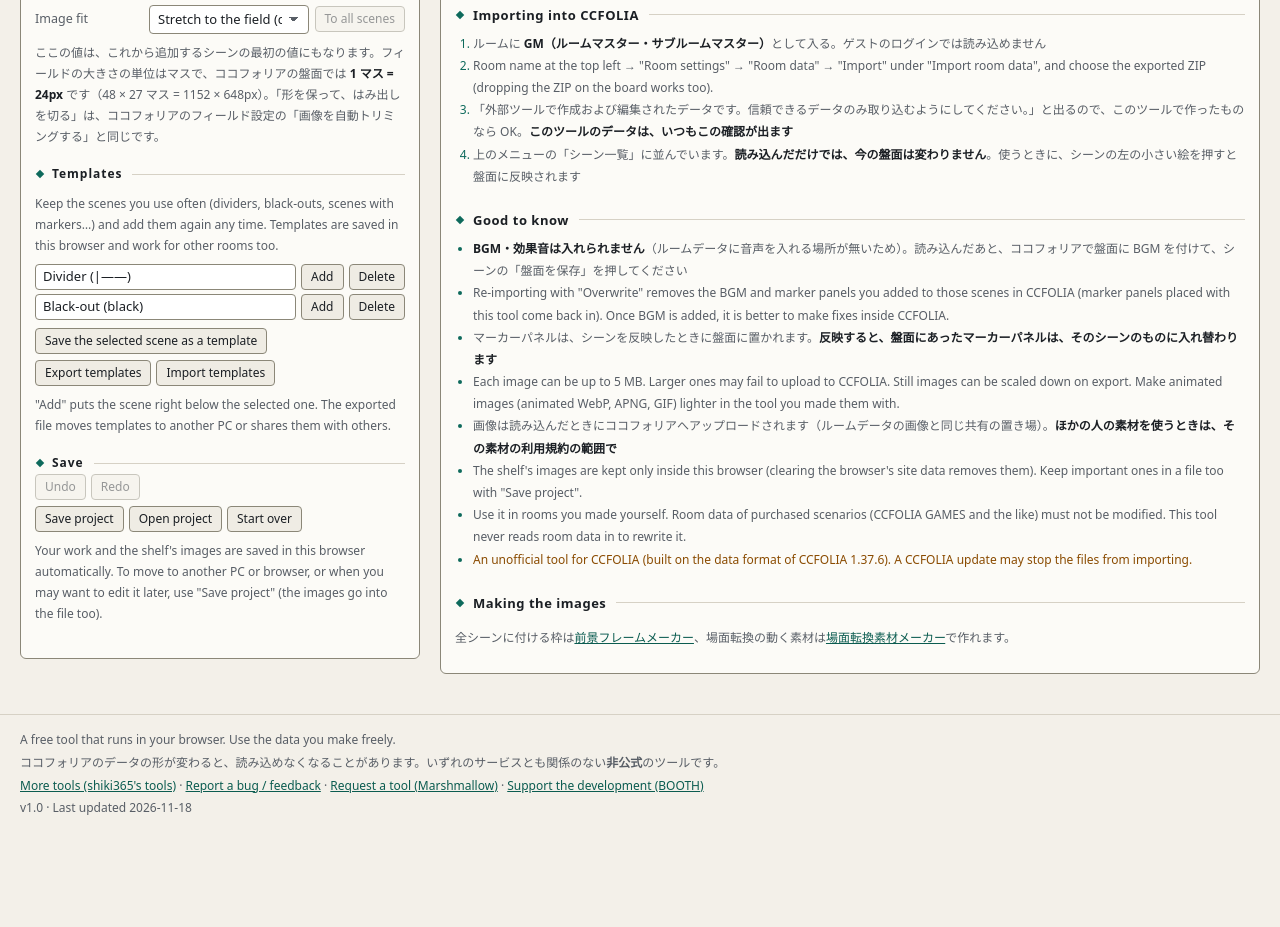
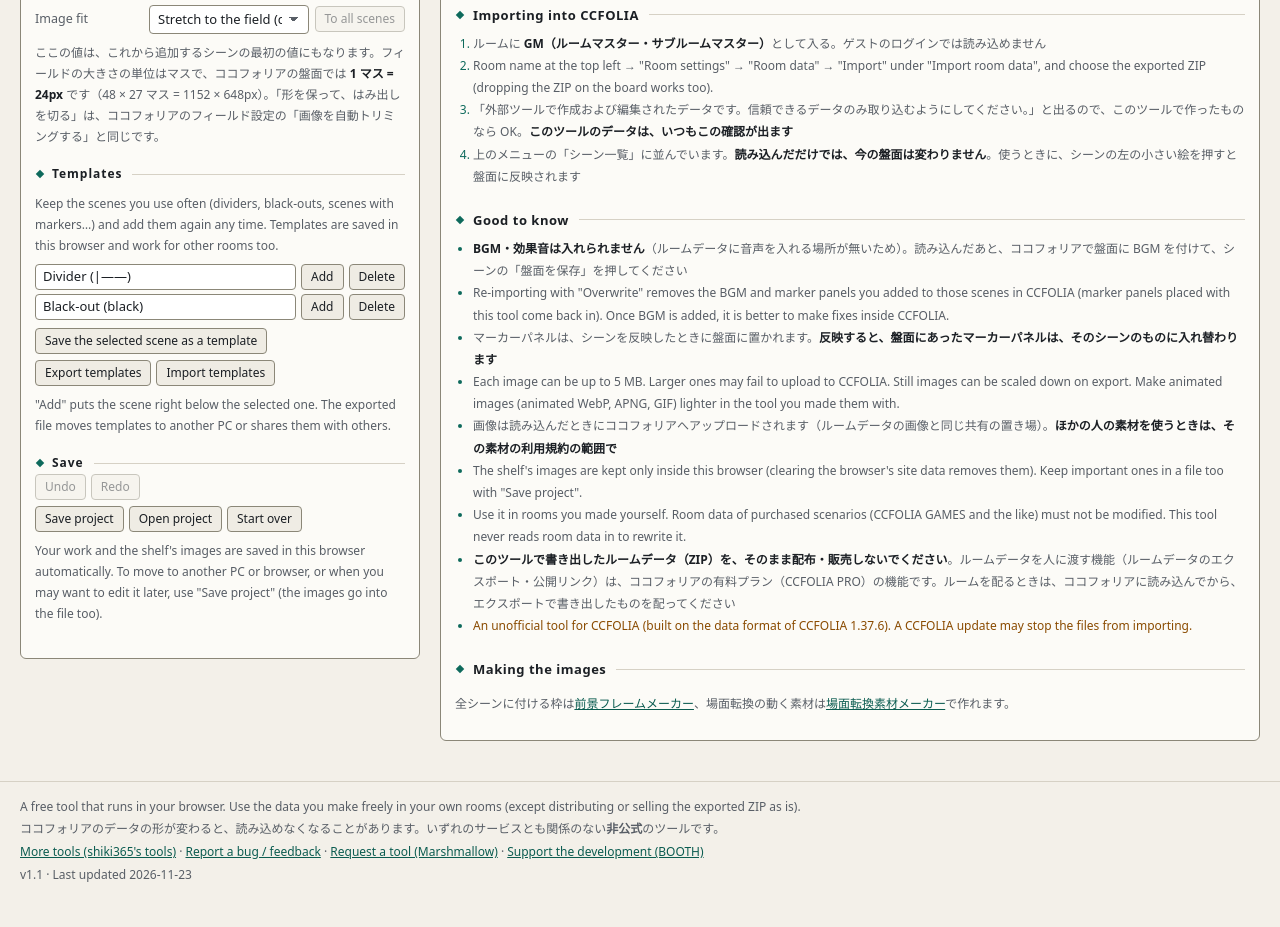
Before and after one commit to shiki365/scene-maker, a plain HTML site: page index.html in a window 1280 px wide. Shown: the part 877-1804 px from the top of the page. Before the commit the page ends 1737 px from the top, so only its background shows below. Drawn offline with nearby package versions, Linux system fonts and the light colour scheme.

Commit message:
書き出した ZIP をそのまま配布・販売しないよう、注意とフッターに書いた（v1.1）
ルームデータを人に渡す機能（ルームデータのエクスポート・公開リンク）は CCFOLIA PRO の機能なので、ルームを配るときは、ココフォリアに読み込んでから書き出したものを配ってもらう。フッターの「作ったデータは自由に使えます」も、自分のルームで使う範囲（ZIP をそのまま配る・売るのは除く）に直した。英語・韓国語の辞書も足した。

Co-Authored-By: Claude Opus 5.5 <noreply@anthropic.com>

```diff
--- a/index.html
+++ b/index.html
@@ -3,8 +3,8 @@
 <head>
 <meta charset="utf-8">
 <script src="i18n.v1.js"></script>
-<script src="lang.en.v1.js?v=3"></script>
-<script src="lang.ko.v1.js?v=3"></script>
+<script src="lang.en.v1.js?v=4"></script>
+<script src="lang.ko.v1.js?v=4"></script>
 <script src="theme.v1.js"></script>
 <meta name="viewport" content="width=device-width, initial-scale=1">
 <title>シーンメーカー | ココフォリア</title>
@@ -535,6 +535,7 @@
           <li data-i18n>画像は読み込んだときにココフォリアへアップロードされます（ルームデータの画像と同じ共有の置き場）。<b>ほかの人の素材を使うときは、その素材の利用規約の範囲で</b></li>
           <li>置き場の画像は、このブラウザの中にだけ保存されます（ブラウザのサイトデータを消すと消えます）。大事なものは「プロジェクトを保存」でファイルにも残してください</li>
           <li>自分で作ったルームで使ってください。購入したシナリオ（CCFOLIA GAMES など）のルームデータは、改変が禁止されています。このツールは、ルームデータを読み込んで書き換えることはしません</li>
+          <li data-i18n><b>このツールで書き出したルームデータ（ZIP）を、そのまま配布・販売しないでください</b>。ルームデータを人に渡す機能（ルームデータのエクスポート・公開リンク）は、ココフォリアの有料プラン（CCFOLIA PRO）の機能です。ルームを配るときは、ココフォリアに読み込んでから、エクスポートで書き出したものを配ってください</li>
           <li class="warn">ココフォリアの非公式のツールです（CCFOLIA 1.37.6 のデータの形で作っています）。ココフォリアのアップデートで、読み込めなくなることがあります</li>
         </ul>
         <h2>素材を作るなら</h2>
@@ -551,10 +552,10 @@
 <input type="file" id="shelfFiles" accept="image/png,image/jpeg,image/gif,image/webp" multiple hidden>
 
 <footer>
-  ブラウザだけで動く無料ツールです。作ったデータは自由に使えます。<br>
+  ブラウザだけで動く無料ツールです。作ったデータは、自分のルームで自由に使えます（書き出した ZIP をそのまま配布・販売するのは除きます）。<br>
   <span data-i18n>ココフォリアのデータの形が変わると、読み込めなくなることがあります。いずれのサービスとも関係のない<strong>非公式</strong>のツールです。</span><br>
   <a href="https://shiki365.github.io/">ほかのツールも見る（shiki365 のツール置き場）</a> ・ <a href="https://shiki365.github.io/#contact">不具合の報告・感想</a> ・ <a href="https://marshmallow-qa.com/jisg2c3imbza76d">ほしいツールの要望（マシュマロ）</a> ・ <a href="https://sabunomisogi.booth.pm/items/8891048">開発を応援する（BOOTH）</a><br>
-  <span>v1.0</span> ・ <span>最終更新</span> 2026-11-18
+  <span>v1.1</span> ・ <span>最終更新</span> 2026-11-23
 </footer>
 
 <script src="https://cdnjs.cloudflare.com/ajax/libs/jszip/3.10.1/jszip.min.js" integrity="sha512-XMVd28F1oH/O71fzwBnV7HucLxVwtxf26XV8P4wPk26EDxuGZ91N8bsOttmnomcCD3CS5ZMRL50H0GgOHvegtg==" crossorigin="anonymous" referrerpolicy="no-referrer"></script>
--- a/lang.en.v1.js
+++ b/lang.en.v1.js
@@ -136,10 +136,11 @@ I18n.add("en", {
   "画像は読み込んだときにココフォリアへアップロードされます（ルームデータの画像と同じ共有の置き場）。<b>ほかの人の素材を使うときは、その素材の利用規約の範囲で</b>": "Images are uploaded to CCFOLIA when imported (to the same shared storage as other room data images). <b>Use other people's assets only within their terms of use.</b>",
   "置き場の画像は、このブラウザの中にだけ保存されます（ブラウザのサイトデータを消すと消えます）。大事なものは「プロジェクトを保存」でファイルにも残してください": "The shelf's images are kept only inside this browser (clearing the browser's site data removes them). Keep important ones in a file too with \"Save project\".",
   "自分で作ったルームで使ってください。購入したシナリオ（CCFOLIA GAMES など）のルームデータは、改変が禁止されています。このツールは、ルームデータを読み込んで書き換えることはしません": "Use it in rooms you made yourself. Room data of purchased scenarios (CCFOLIA GAMES and the like) must not be modified. This tool never reads room data in to rewrite it.",
+  "<b>このツールで書き出したルームデータ（ZIP）を、そのまま配布・販売しないでください</b>。ルームデータを人に渡す機能（ルームデータのエクスポート・公開リンク）は、ココフォリアの有料プラン（CCFOLIA PRO）の機能です。ルームを配るときは、ココフォリアに読み込んでから、エクスポートで書き出したものを配ってください": "<b>Do not distribute or sell the room data (ZIP) made with this tool as is.</b> Handing room data to other people (Export room data, Room Publishing URL) is a feature of CCFOLIA's paid plan, CCFOLIA PRO. To distribute a room, import it into CCFOLIA first, then distribute the file you get from Export room data.",
   "ココフォリアの非公式のツールです（CCFOLIA 1.37.6 のデータの形で作っています）。ココフォリアのアップデートで、読み込めなくなることがあります": "An unofficial tool for CCFOLIA (built on the data format of CCFOLIA 1.37.6). A CCFOLIA update may stop the files from importing.",
   "素材を作るなら": "Making the images",
   "全シーンに付ける枠は<a href=\"https://shiki365.github.io/foreground-frame-maker/\">前景フレームメーカー</a>、場面転換の動く素材は<a href=\"https://shiki365.github.io/scene-transition-maker/\">場面転換素材メーカー</a>で作れます。": "Make a frame for all scenes with <a href=\"https://shiki365.github.io/foreground-frame-maker/\">Foreground Frame Maker</a>, and animated scene transitions with <a href=\"https://shiki365.github.io/scene-transition-maker/\">Scene Transition Maker</a>.",
-  "ブラウザだけで動く無料ツールです。作ったデータは自由に使えます。": "A free tool that runs in your browser. Use the data you make freely.",
+  "ブラウザだけで動く無料ツールです。作ったデータは、自分のルームで自由に使えます（書き出した ZIP をそのまま配布・販売するのは除きます）。": "A free tool that runs in your browser. Use the data you make freely in your own rooms (except distributing or selling the exported ZIP as is).",
   "ココフォリアのデータの形が変わると、読み込めなくなることがあります。いずれのサービスとも関係のない<strong>非公式</strong>のツールです。": "If CCFOLIA's data format changes, the files may stop importing. It is an <strong>unofficial</strong> tool, not connected with any service.",
   "ほかのツールも見る（shiki365 のツール置き場）": "More tools (shiki365's tools)",
   "・": "·",
--- a/lang.ko.v1.js
+++ b/lang.ko.v1.js
@@ -136,10 +136,11 @@ I18n.add("ko", {
   "画像は読み込んだときにココフォリアへアップロードされます（ルームデータの画像と同じ共有の置き場）。<b>ほかの人の素材を使うときは、その素材の利用規約の範囲で</b>": "이미지는 가져올 때 CCFOLIA에 업로드됩니다(룸 데이터 이미지와 같은 공유 저장소). <b>다른 사람의 소재를 쓸 때는 그 소재의 이용 약관 범위에서</b>",
   "置き場の画像は、このブラウザの中にだけ保存されます（ブラウザのサイトデータを消すと消えます）。大事なものは「プロジェクトを保存」でファイルにも残してください": "보관함 이미지는 이 브라우저 안에만 저장됩니다(브라우저의 사이트 데이터를 지우면 사라집니다). 중요한 것은 '프로젝트 저장'으로 파일에도 남겨 주세요",
   "自分で作ったルームで使ってください。購入したシナリオ（CCFOLIA GAMES など）のルームデータは、改変が禁止されています。このツールは、ルームデータを読み込んで書き換えることはしません": "직접 만든 룸에서 써 주세요. 구입한 시나리오(CCFOLIA GAMES 등)의 룸 데이터는 개변이 금지되어 있습니다. 이 도구는 룸 데이터를 읽어 들여 고쳐 쓰지 않습니다",
+  "<b>このツールで書き出したルームデータ（ZIP）を、そのまま配布・販売しないでください</b>。ルームデータを人に渡す機能（ルームデータのエクスポート・公開リンク）は、ココフォリアの有料プラン（CCFOLIA PRO）の機能です。ルームを配るときは、ココフォリアに読み込んでから、エクスポートで書き出したものを配ってください": "<b>이 도구로 만든 룸 데이터(ZIP)를 그대로 배포·판매하지 마세요</b>. 다른 사람에게 룸 데이터를 넘겨주는 기능(룸 데이터 내보내기·룸 데이터 공개 링크)은 CCFOLIA의 유료 플랜(CCFOLIA PRO) 기능입니다. 룸을 배포할 때는 CCFOLIA로 가져온 뒤, 룸 데이터 내보내기로 내보낸 파일을 배포해 주세요",
   "ココフォリアの非公式のツールです（CCFOLIA 1.37.6 のデータの形で作っています）。ココフォリアのアップデートで、読み込めなくなることがあります": "CCFOLIA의 비공식 도구입니다(CCFOLIA 1.37.6의 데이터 형식으로 만들었습니다). CCFOLIA 업데이트로 가져올 수 없게 될 수 있습니다",
   "素材を作るなら": "소재를 만들려면",
   "全シーンに付ける枠は<a href=\"https://shiki365.github.io/foreground-frame-maker/\">前景フレームメーカー</a>、場面転換の動く素材は<a href=\"https://shiki365.github.io/scene-transition-maker/\">場面転換素材メーカー</a>で作れます。": "모든 장면에 붙일 프레임은 <a href=\"https://shiki365.github.io/foreground-frame-maker/\">전경 프레임 메이커</a>, 장면 전환용 움직이는 소재는 <a href=\"https://shiki365.github.io/scene-transition-maker/\">장면 전환 소재 메이커</a>로 만들 수 있습니다.",
-  "ブラウザだけで動く無料ツールです。作ったデータは自由に使えます。": "브라우저만으로 동작하는 무료 도구입니다. 만든 데이터는 자유롭게 쓸 수 있습니다.",
+  "ブラウザだけで動く無料ツールです。作ったデータは、自分のルームで自由に使えます（書き出した ZIP をそのまま配布・販売するのは除きます）。": "브라우저만으로 동작하는 무료 도구입니다. 만든 데이터는 자신의 룸에서 자유롭게 쓸 수 있습니다(내보낸 ZIP을 그대로 배포·판매하는 것은 제외).",
   "ココフォリアのデータの形が変わると、読み込めなくなることがあります。いずれのサービスとも関係のない<strong>非公式</strong>のツールです。": "CCFOLIA의 데이터 형식이 바뀌면 가져올 수 없게 될 수 있습니다. 어떤 서비스와도 관계없는 <strong>비공식</strong> 도구입니다.",
   "ほかのツールも見る（shiki365 のツール置き場）": "다른 도구 보기 (shiki365의 도구 모음)",
   "・": "·",
```
Also changed, not shown: 1 other file.
